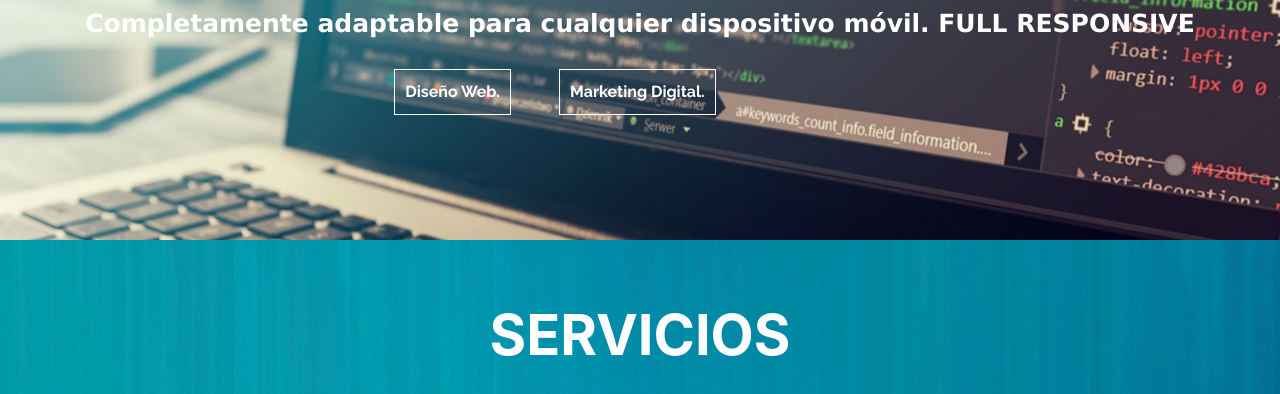
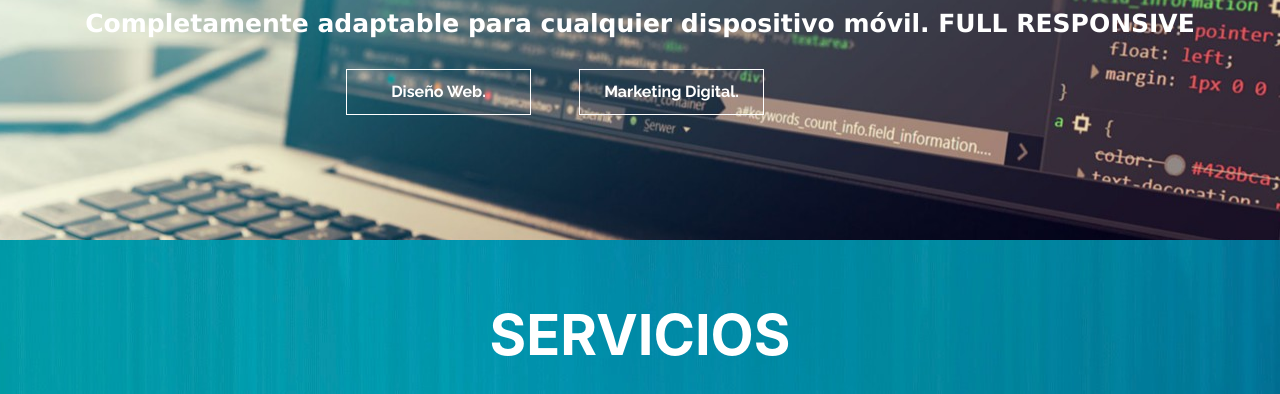
Before and after one commit to ariel-omesias/Proyectos, a website: page servicios.html in a window 1280 px wide. Shown: the part 406-800 px from the top of the page. Drawn offline with nearby package versions, Linux system fonts and the light colour scheme.

Commit message:
uso de grid en los botones de seccion servicios (botones del baner)

```diff
--- a/servicios.html
+++ b/servicios.html
@@ -58,10 +58,10 @@
           <p class="trasfondo__parrafo col-sm-12 col-md-12 col-lg-12 col-xl-12 text-center align-items-center justify-content-center font-weight-bold">Completamente adaptable para cualquier dispositivo móvil. FULL RESPONSIVE</p>
 
             <div class="row container trasfondo__servicios justify-content-center align-items-center">
-                <button class="text-center text-white"><a href="servicios.html#hashServicios">
+                <button class="text-center text-white col-sm-2 col-md-2 col-lg-2 col-xl-2 text-center align-items-center justify-content-center"><a href="servicios.html#hashServicios">
                     Diseño Web.</a>
                 </button>
-                <button class="text-center text-white boton-servicios ml-5"><a href="servicios.html#hashServicios">
+                <button class="text-center text-white boton-servicios ml-5 col-sm-2 col-md-2 col-lg-2 col-xl-2 text-center align-items-center justify-content-center"><a href="servicios.html#hashServicios">
                     Marketing Digital.</a>
                 </button>
             </div>
```
